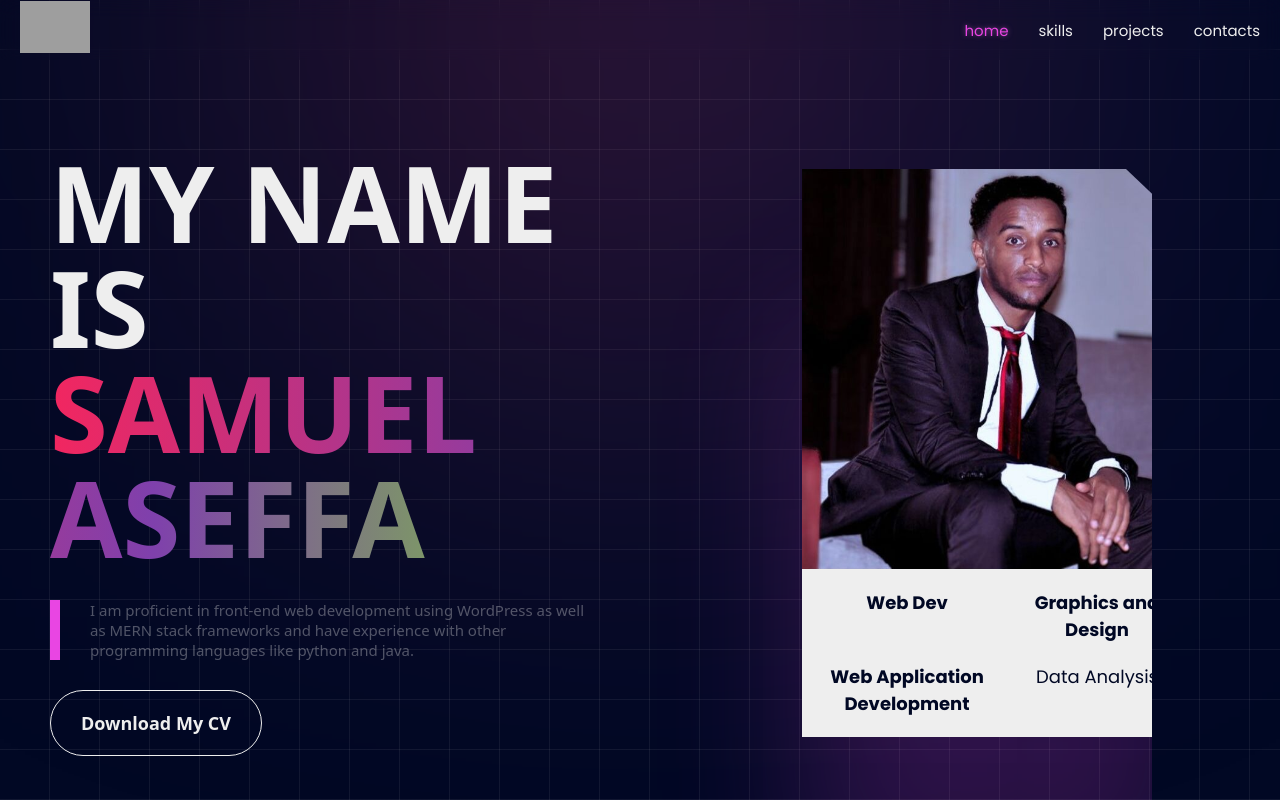
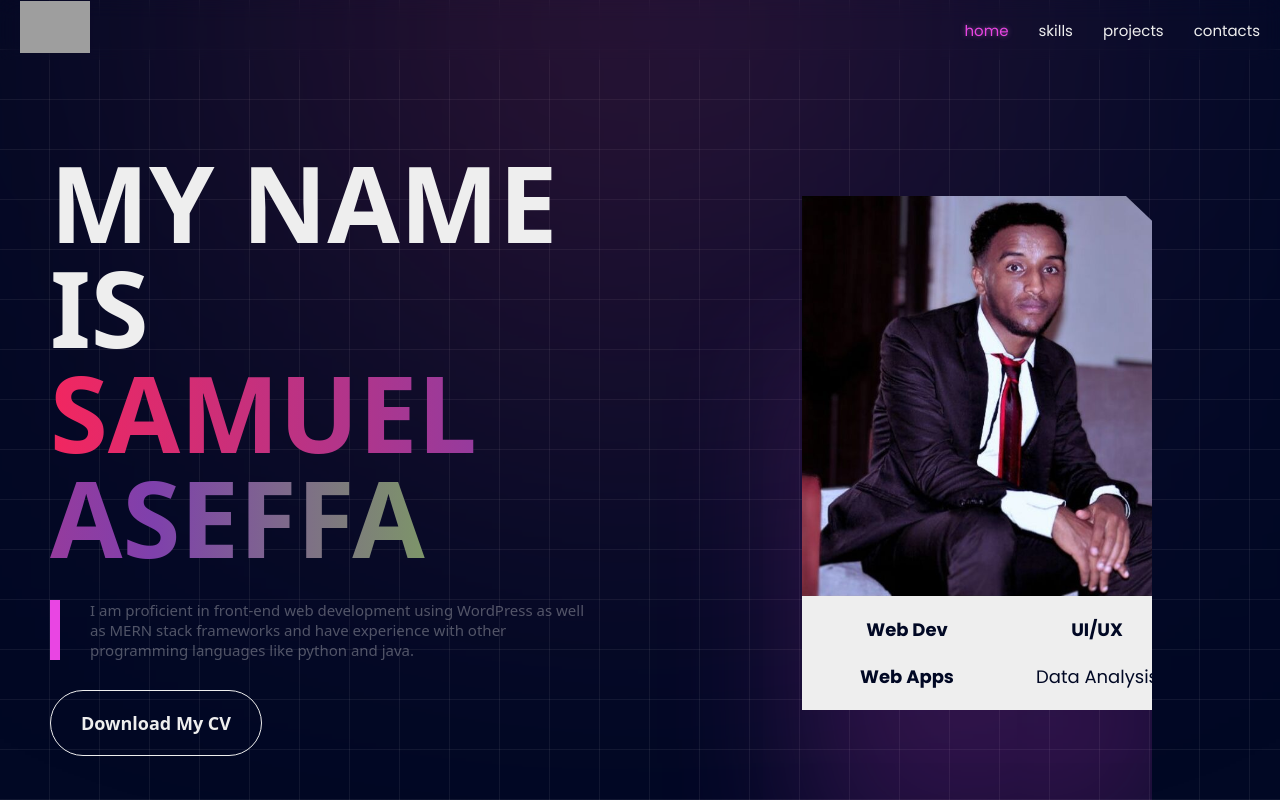
Before and after one commit to Sami-Ani/my-website, a React (Vite) app: page / in a window 1280 px wide. Shown: the top 800 px of the page. Built offline with nearby package versions, Linux system fonts and the light colour scheme; grey boxes are pictures that could not be loaded; a web font is replaced by a local one.

Commit message:
Update Home.jsx , modified text below avatar

```diff
--- a/src/components/Home.jsx
+++ b/src/components/Home.jsx
@@ -32,8 +32,8 @@ function Home() {
           <img src={avatar} alt="" />
           <div className="info">
             <div>Web Dev</div>
-            <div>Graphics and Design</div>
-            <div>Web Application Development</div>
+            <div>UI/UX</div>
+            <div>Web Apps</div>
             <div>Data Analysis</div>
           </div>
         </div>
```
